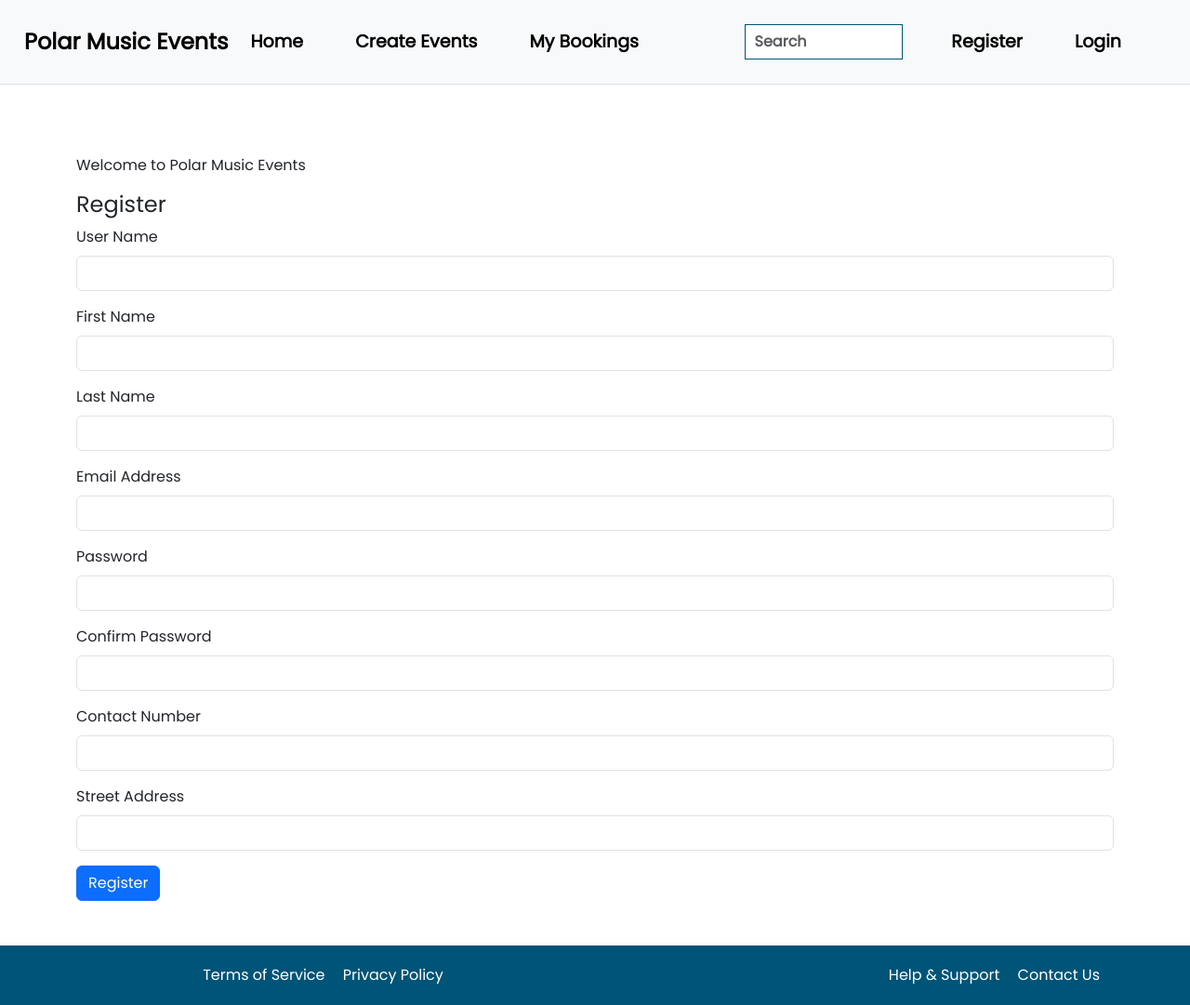
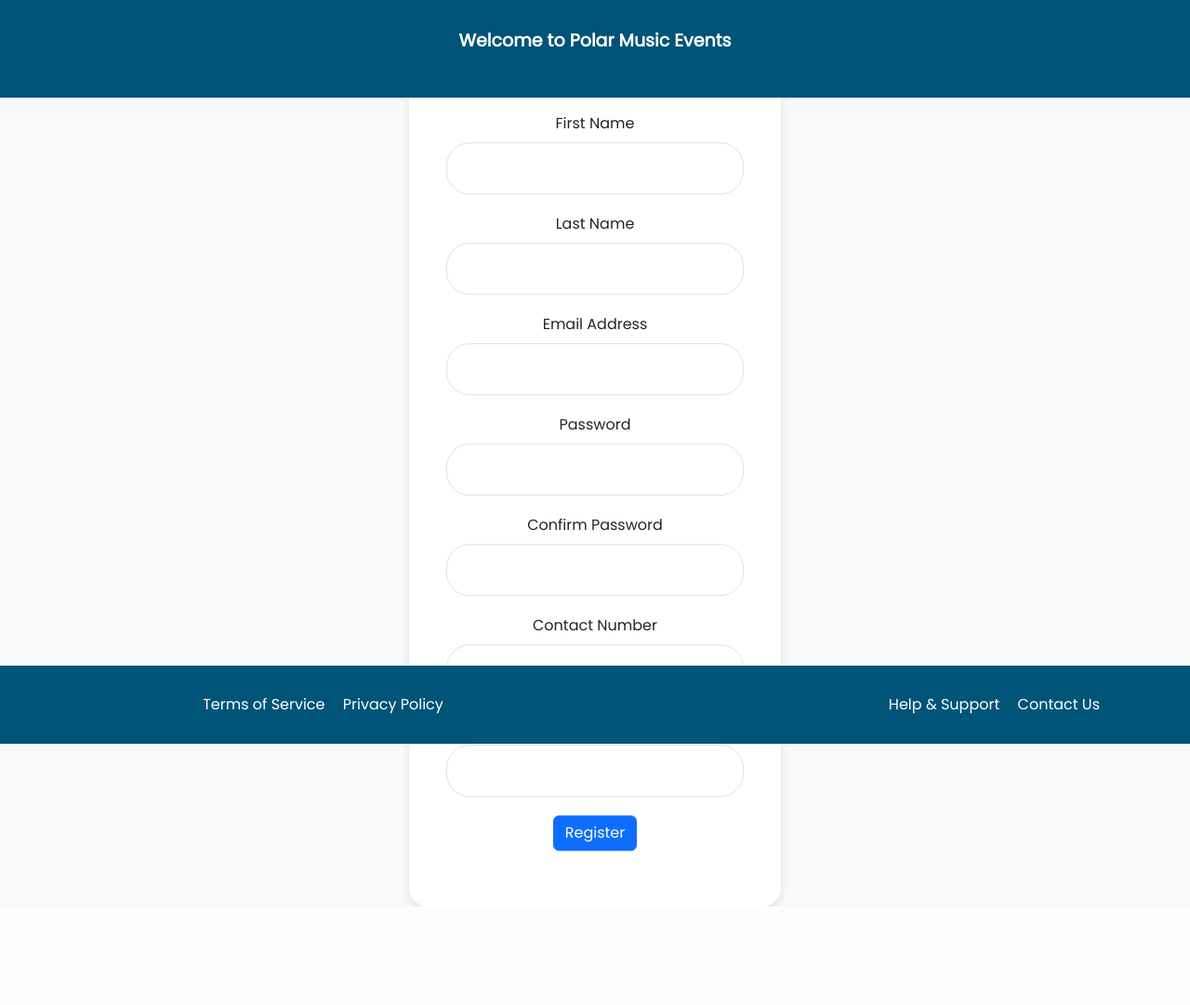
Before and after one commit to n10997148/IAB207Group6, a Flask app: page /register in a window 1280 px wide. Shown: the whole page at 93% size. After the commit the page ends 975 px from the top, so only its background shows below. Run offline with Flask 3, Linux system fonts and the light colour scheme; some libraries are stand-ins or nearby versions.

Commit message:
Updated index.html

```diff
--- a/website/Static/style/loginStyle.css
+++ b/website/Static/style/loginStyle.css
@@ -7,6 +7,10 @@ body {
     justify-content: center;
     min-height: 105vh;
     flex-direction: column;
+}
+
+.container {
+    flex: 1;
 }
 
 /* Header banner */
@@ -37,7 +41,12 @@ body {
     padding: 60px 40px;
     border-radius: 20px;
     text-align: center;
+    box-shadow: 0px 4px 10px rgba(0, 0, 0, 0.1);
     margin-top: 100px;
+    position: absolute;
+    top: 40%;
+    left: 50%;
+    transform: translate(-50%, -50%);
 }
 
 .login-title {
@@ -81,3 +90,14 @@ body {
 .register-link a:hover {
     text-decoration: underline;
 }
+
+.footer {
+    width: 100%;
+    background-color: #005477;
+    padding: 30px 0;
+    color: white;
+    text-align: center;
+    position:absolute;
+    bottom: 0;
+    left: 0;
+}
--- a/website/models.py
+++ b/website/models.py
@@ -42,13 +42,13 @@ class Event(db.Model):
         default='open'
     )
 
-
     # Foreign Key to reference User who organizes the event
     user_id = db.Column(db.Integer, db.ForeignKey('users.id'), nullable=False)
 
     # Relationships
     comments = db.relationship('Comment', backref='event', lazy=True)
     orders = db.relationship('Order', backref='event', lazy=True)
+
 
 # Comment Class
 class Comment(db.Model):
--- a/website/templates/base.html
+++ b/website/templates/base.html
@@ -8,9 +8,11 @@
     integrity="sha384-QWTKZyjpPEjISv5WaRU9OFeRpok6YctnYmDr5pNlyT2bRjXh0JMhjY6hW+ALEwIH" crossorigin="anonymous">
     <link rel="stylesheet" href="{{ url_for('static', filename='style/Indexstyle.css') }}">
     <link rel="stylesheet" href="https://fonts.googleapis.com/css?family=Poppins">
+    {% block head %}{% endblock %}
 </head>
 
 <body>
+    {% block navbar %}
     <!-- Navbar -->
     <nav class="navbar navbar-expand-lg bg-body-tertiary border-bottom border-body fixed-top">
         <div class="container-fluid">
@@ -55,6 +57,7 @@
             </div>
         </div>
     </nav>
+    {% endblock %}
 
     <!-- Main Content -->
     <div class="container mt-5 pt-5">
--- a/website/templates/index.html
+++ b/website/templates/index.html
@@ -3,6 +3,7 @@
 {% block title %}Home | Polar Music Events{% endblock %}
 
 {% block content %}
+<link rel="stylesheet" href="{{ url_for('static', filename='style/Indexstyle.css') }}">
 <section class="header-section">
     <div class="container">
         <h1>Explore your favourite music and live festivals</h1>
```
